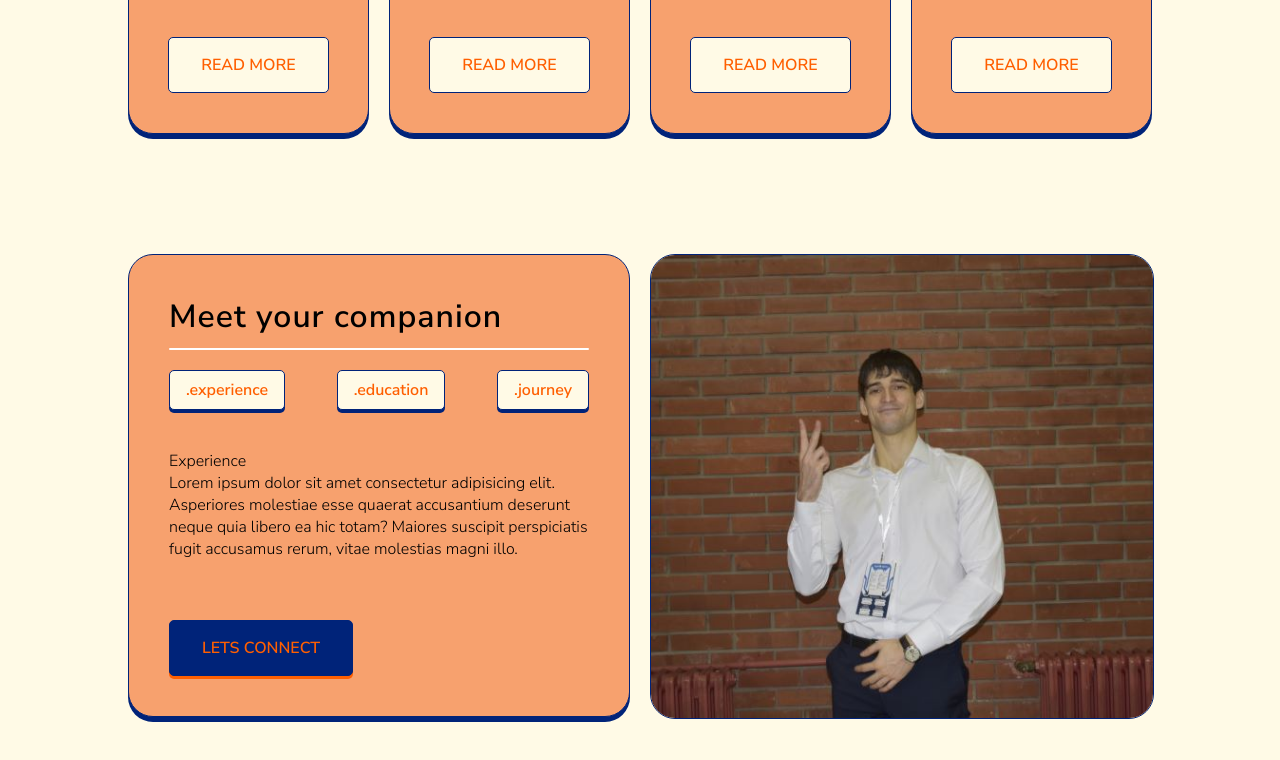
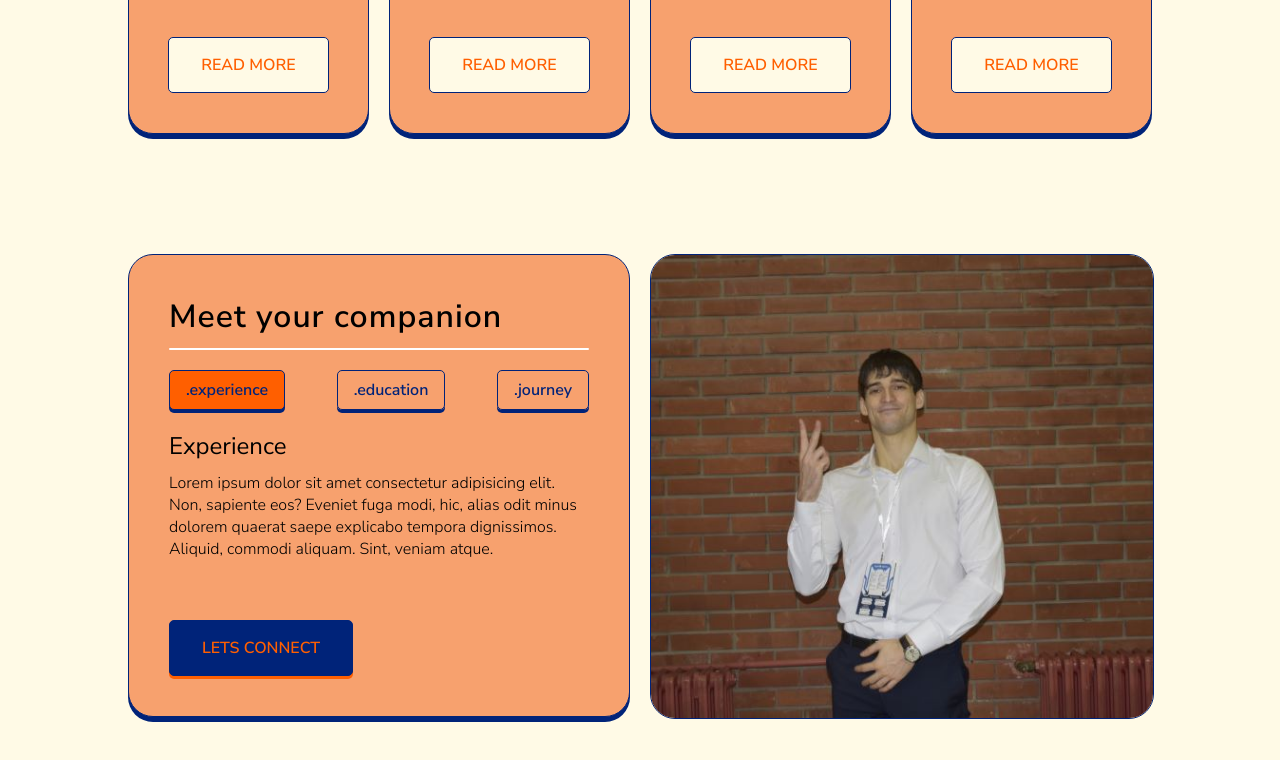
Before and after one commit to Nikola-coder-stack/First-Website, a plain HTML site: page index.html in a window 1280 px wide. Both pictures are taken after a click on the button ".experience". Shown: the part 1302-2062 px from the top of the page. Drawn offline with Linux system fonts and the light colour scheme.

Commit message:
Add files via upload

```diff
--- a/app.js
+++ b/app.js
@@ -16,3 +16,24 @@ for (i = 0; i < acc.length; i++) {
     }
   });
 }
+
+function openCity(evt, cityName) {
+  // Declare all variables
+  var i, tabcontent, tablinks;
+
+  // Get all elements with class="tabcontent" and hide them
+  tabcontent = document.getElementsByClassName("tabcontent");
+  for (i = 0; i < tabcontent.length; i++) {
+    tabcontent[i].style.display = "none";
+  }
+
+  // Get all elements with class="tablinks" and remove the class "active"
+  tablinks = document.getElementsByClassName("tablinks");
+  for (i = 0; i < tablinks.length; i++) {
+    tablinks[i].className = tablinks[i].className.replace(" active", "");
+  }
+
+  // Show the current tab, and add an "active" class to the button that opened the tab
+  document.getElementById(cityName).style.display = "block";
+  evt.currentTarget.className += " active";
+}
--- a/index.html
+++ b/index.html
@@ -126,16 +126,38 @@
                     <div class="content">
                         <h2 class="is-left">Meet your companion</h2>
                         <div class="line"></div>
-                        <div>
-                            <button class="tab">.experience</button>
-                            <button class="tab">.education</button>
-                            <button class="tab">.journey</button>
-                        </div>
-                        <div>
+                        <!-- Tab links -->
+                        <div class="tab">
+                            <button class="tablinks" onclick="openCity(event, 'Experience')">.experience</button>
+                            <button class="tablinks" onclick="openCity(event, 'Education')">.education</button>
+                            <button class="tablinks" onclick="openCity(event, 'Journey')">.journey</button>
+                          </div>
+
+                        <!-- Tab content -->
+                        <div id="Experience" class="tabcontent">
                             <h3>Experience</h3>
-                            <p>Lorem ipsum dolor sit amet consectetur adipisicing elit. Asperiores molestiae esse quaerat accusantium deserunt neque quia libero ea hic totam? Maiores suscipit perspiciatis fugit accusamus rerum, vitae molestias magni illo.
+                            <p>Lorem ipsum dolor sit amet consectetur adipisicing elit.
+                                Non, sapiente eos? Eveniet fuga modi, hic, alias odit minus dolorem quaerat saepe explicabo tempora dignissimos.
+                                Aliquid, commodi aliquam. Sint, veniam atque.
                             </p>
                         </div>
+
+                        <div id="Education" class="tabcontent">
+                            <h3>Education</h3>
+                            <p>Lorem ipsum dolor sit amet consectetur adipisicing elit.
+                                Non, sapiente eos? Eveniet fuga modi, hic, alias odit minus dolorem quaerat saepe explicabo tempora dignissimos.
+                                Aliquid, commodi aliquam. Sint, veniam atque.
+                            </p>
+                        </div>
+
+                        <div id="Journey" class="tabcontent">
+                            <h3>Journey</h3>
+                            <p>Lorem ipsum dolor sit amet consectetur adipisicing elit.
+                                Non, sapiente eos? Eveniet fuga modi, hic, alias odit minus dolorem quaerat saepe explicabo tempora dignissimos.
+                                Aliquid, commodi aliquam. Sint, veniam atque.
+                            </p>
+                        </div>
+
                     </div>
                     <div>
                         <button class="main-btn">Lets CONNECT</button>
--- a/styles.css
+++ b/styles.css
@@ -267,18 +267,6 @@ h2
     gap: 20px;
 }
 
-#about .about-grid .left .content div:nth-child(4)
-{
-    padding-top: 40px;
-}
-
-#about .about-grid .left div > .tab
-{
-    text-transform: lowercase;
-    box-shadow: var(--main-blue) 0 3px;
-    padding: .5em 1em;
-}
-
 /*#about .about-grid .right
 {
     height:  ;
@@ -291,6 +279,43 @@ h2
     object-fit: cover;
     border: 1px solid var(--main-blue);
     border-radius: 25px;
+}
+
+/* Style the buttons that are used to open the tab content */
+.tab button {
+    color: var(--main-blue);
+    background-color: inherit;
+    float: left;
+    border: 1px solid var(--main-blue);
+    box-shadow: var(--main-blue) 0 3px;
+    text-transform: lowercase;
+    cursor: pointer;
+    padding: .5em 1em;
+    transition: 0.3s;
+}
+
+/* Change background color of buttons on hover */
+.tab button:hover {
+    background-color: var(--bg-orange);
+}
+
+/* Create an active/current tablink class */
+.tab button.active {
+    background-color: var(--main-orange);
+    color: var(--main-blue);
+}
+
+/* Style the tab content */
+.tabcontent {
+    display: none;
+    margin-top: 20px;
+}
+
+#about .about-grid .left .content h3
+{
+    font-size: 24px;
+    font-weight: 400;
+    margin-bottom: 10px;
 }
 
 /*Services section*/
```
